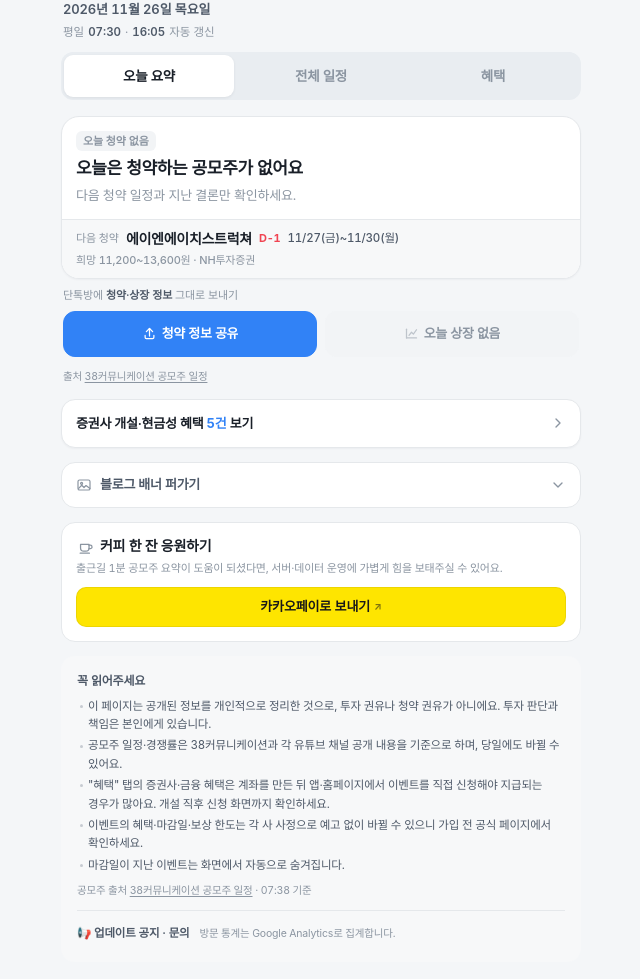
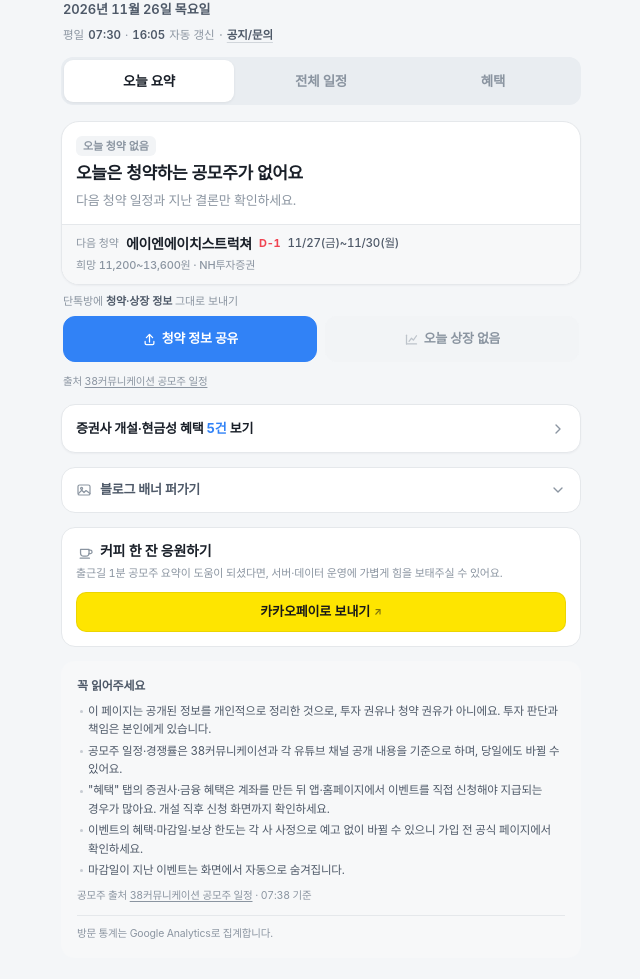
Before and after one commit to huisoo/ipo-events-public, a plain HTML site: page index.html in a window 1280 px wide. Shown: the part 103-1082 px from the top of the page, without its empty margins (319-959 px from the left). Drawn offline with Linux system fonts and the light colour scheme; a web font is replaced by a local one.

Commit message:
feat: 공지/문의 링크를 하단 footer에서 상단 부제 줄로 이동
- index.html: 갱신 시각(#sched-note) 옆에 '· 공지/문의'(네이버 블로그 공지글, target=_blank rel=noopener noreferrer) 추가,
  app.js 가 주말 문구로 갈아끼우는 값은 그대로 두고 링크만 바깥 래퍼(.sched-line)에 둠
- index.html: 하단 footer 의 '📢 업데이트 공지 · 문의' 제거(방문 통계 한 줄만 남김)
- styles.css: .sched-line(줄바꿈 허용)·.sched-link(밑줄·hover 블루·다크 대비 보정), 미사용 .foot-notice 정리
- 캐시 버스터 styles.css/app.js ?v=20261126b

```diff
--- a/index.html
+++ b/index.html
@@ -60,7 +60,7 @@ gtag('config', 'G-HEM23030KG');
 <meta name="apple-mobile-web-app-status-bar-style" content="default">
 <link rel="preconnect" href="https://cdn.jsdelivr.net" crossorigin>
 <link rel="stylesheet" href="https://cdn.jsdelivr.net/gh/orioncactus/pretendard@v1.3.9/dist/web/variable/pretendardvariable-dynamic-subset.min.css">
-<link rel="stylesheet" href="styles.css?v=20261126a">
+<link rel="stylesheet" href="styles.css?v=20261126b">
 <!-- 구조화 데이터 — 검색엔진이 사이트 이름·성격(무료 웹 앱·금융 정보)을 읽게 한다.
      화면에는 아무 영향이 없고, 값은 위 title·description 과 같은 내용만 담는다. -->
 <script type="application/ld+json">
@@ -132,7 +132,14 @@ gtag('config', 'G-HEM23030KG');
       <span id="dateline">—</span>
       <span class="draft" id="draft" hidden></span>
     </div>
-    <p class="sched" id="sched-note">평일 <b>07:30</b> · <b>16:05</b> 자동 갱신</p>
+    <!-- 갱신 시각 + 공지/문의 — 값(#sched-note)은 app.js 가 주말 문구로 바꾸므로
+         링크는 그 바깥(.sched-line)에 둡니다. 좁은 화면에서는 링크만 다음 줄로 접힙니다. -->
+    <div class="sched-line">
+      <p class="sched" id="sched-note">평일 <b>07:30</b> · <b>16:05</b> 자동 갱신</p>
+      <span class="sched-sep" aria-hidden="true">·</span>
+      <a class="sched-link" href="https://blog.naver.com/huiwater/224492624932"
+        target="_blank" rel="noopener noreferrer">공지/문의</a>
+    </div>
   </header>
 
   <div class="tabs" id="tabs" role="tablist" aria-label="공모주 화면 전환" hidden>
@@ -255,10 +262,8 @@ gtag('config', 'G-HEM23030KG');
     <div class="foot-title">꼭 읽어주세요</div>
     <ul id="notice-list"></ul>
     <div class="foot-src" id="foot-src"></div>
-    <!-- 업데이트 공지·문의 — 네이버 블로그 공지글로 연결 -->
+    <!-- 방문 통계 한 줄 — 업데이트 공지·문의 링크는 상단 부제 줄(.sched-line)로 옮겼습니다 -->
     <div class="foot-links">
-      <a class="foot-notice" href="https://blog.naver.com/huiwater/224492624932"
-        target="_blank" rel="noopener noreferrer">📢 업데이트 공지 · 문의</a>
       <span class="foot-analytics">방문 통계는 Google Analytics로 집계합니다.</span>
     </div>
   </footer>
@@ -267,6 +272,6 @@ gtag('config', 'G-HEM23030KG');
 
 <div class="toast" id="toast" role="status" aria-live="polite"></div>
 
-<script src="app.js?v=20261126a"></script>
+<script src="app.js?v=20261126b"></script>
 </body>
 </html>
--- a/styles.css
+++ b/styles.css
@@ -130,12 +130,33 @@ h1 em{font-style:normal; color:inherit}
   font-size:10.5px; font-weight:700; color:var(--red);
   background:var(--red-soft); border-radius:6px; padding:1px 6px; letter-spacing:0;
 }
+/* 상단 부제 줄 — 갱신 시각(#sched-note) + 공지/문의 링크.
+   값은 app.js 가 주말 문구로 갈아끼우므로 링크는 바깥 래퍼에 둡니다.
+   좁은 화면에서 폭이 모자라면 링크만 다음 줄로 접히고, 시각·문구는 한 줄로 유지됩니다. */
+.sched-line{
+  display:flex; align-items:center; flex-wrap:wrap; gap:0 4px;
+  margin:5px 0 0; line-height:1.5;
+}
 .sched{
   display:flex; align-items:center; gap:4px;
-  margin:5px 0 0; font-size:11.5px; font-weight:400; color:var(--ink3);
+  margin:0; font-size:11.5px; font-weight:400; color:var(--ink3);
   font-variant-numeric:tabular-nums; letter-spacing:0; white-space:nowrap;
 }
 .sched b{font-weight:600; color:var(--ink2)}
+.sched-sep{color:var(--ink3); opacity:.7; font-variant-numeric:normal}
+.sched-link{
+  display:inline-block; font-size:11.5px; font-weight:600; color:var(--ink2);
+  font-variant-numeric:normal; letter-spacing:-.01em;
+  white-space:nowrap; text-decoration:underline;
+  text-decoration-thickness:1px; text-decoration-color:var(--line2);
+  text-underline-offset:2.5px;
+  padding:2px 0; margin:-2px 0;   /* 터치 영역만 넓히고 줄 높이는 그대로 */
+  -webkit-tap-highlight-color:transparent;
+  transition:color .15s ease, text-decoration-color .15s ease;
+}
+.sched-link:hover{color:var(--blue); text-decoration-color:var(--blue)}
+html[data-theme="dark"] .sched-link{text-decoration-color:var(--ink3)}  /* 다크에서는 --line2 가 배경에 묻혀 밑줄이 안 보임 */
+.sched-link:focus-visible{outline:2px solid var(--blue); outline-offset:2px; border-radius:3px}
 
 /* ── 상단 3탭 (세그먼트 컨트롤) ─────────── */
 .tabs{
@@ -904,17 +925,11 @@ html[data-theme="dark"] .sup-btn:hover{background:#f5dc00}
 }
 .foot-src{margin-top:9px; font-size:10.5px; color:var(--ink3)}
 .foot-src a{color:inherit; text-decoration:underline; text-underline-offset:2px}
-/* 업데이트 공지·문의 링크 + 방문 통계 한 줄 */
+/* 방문 통계 한 줄 (공지·문의 링크는 상단 부제 줄로 이동) */
 .foot-links{
   margin-top:11px; padding-top:10px; border-top:1px solid var(--line, rgba(0,0,0,.07));
   display:flex; flex-wrap:wrap; align-items:center; gap:4px 10px;
 }
-.foot-notice{
-  font-size:11.5px; font-weight:600; color:var(--ink2);
-  text-decoration:none; padding:4px 0;
-}
-.foot-notice:hover{text-decoration:underline; text-underline-offset:3px}
-.foot-notice:focus-visible{outline:2px solid var(--blue); outline-offset:2px; border-radius:4px}
 .foot-analytics{font-size:10.5px; color:var(--ink3)}
 
 /* ── 상태 ───────────────────────────────── */
```
